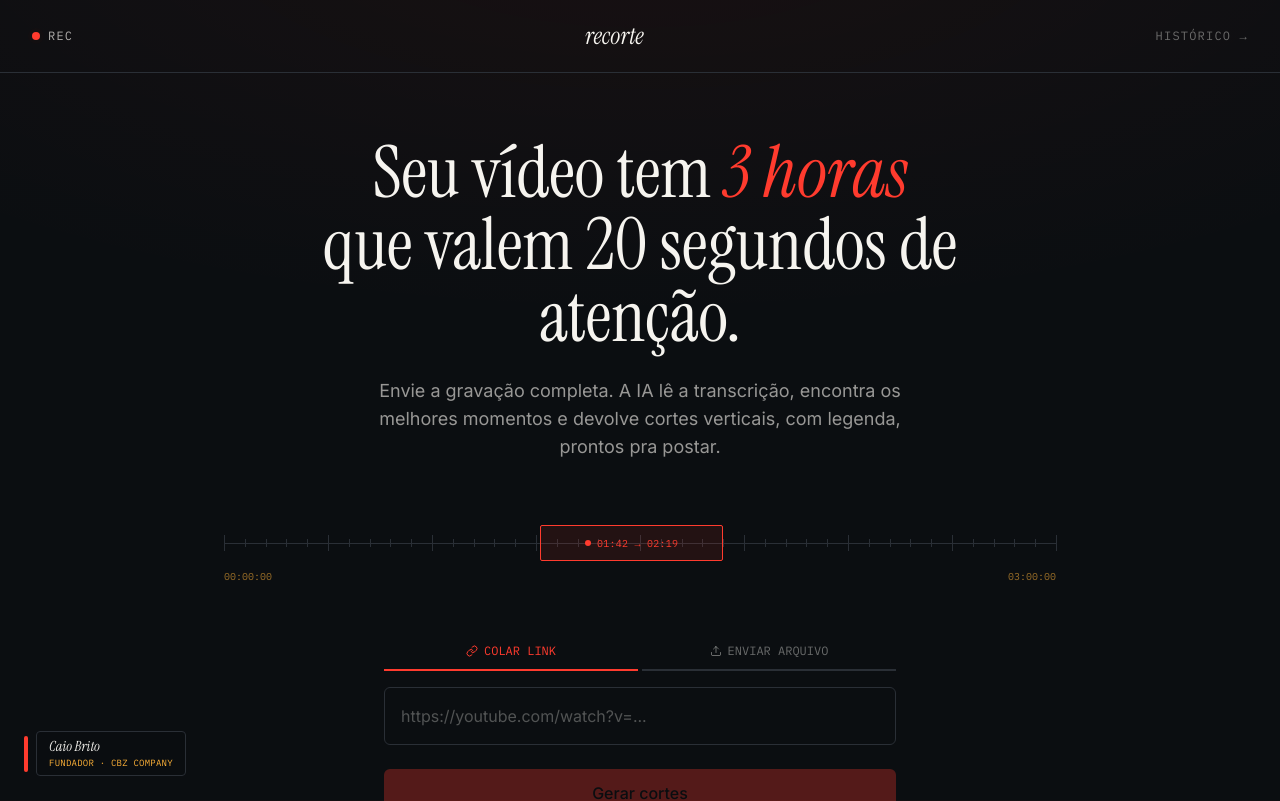
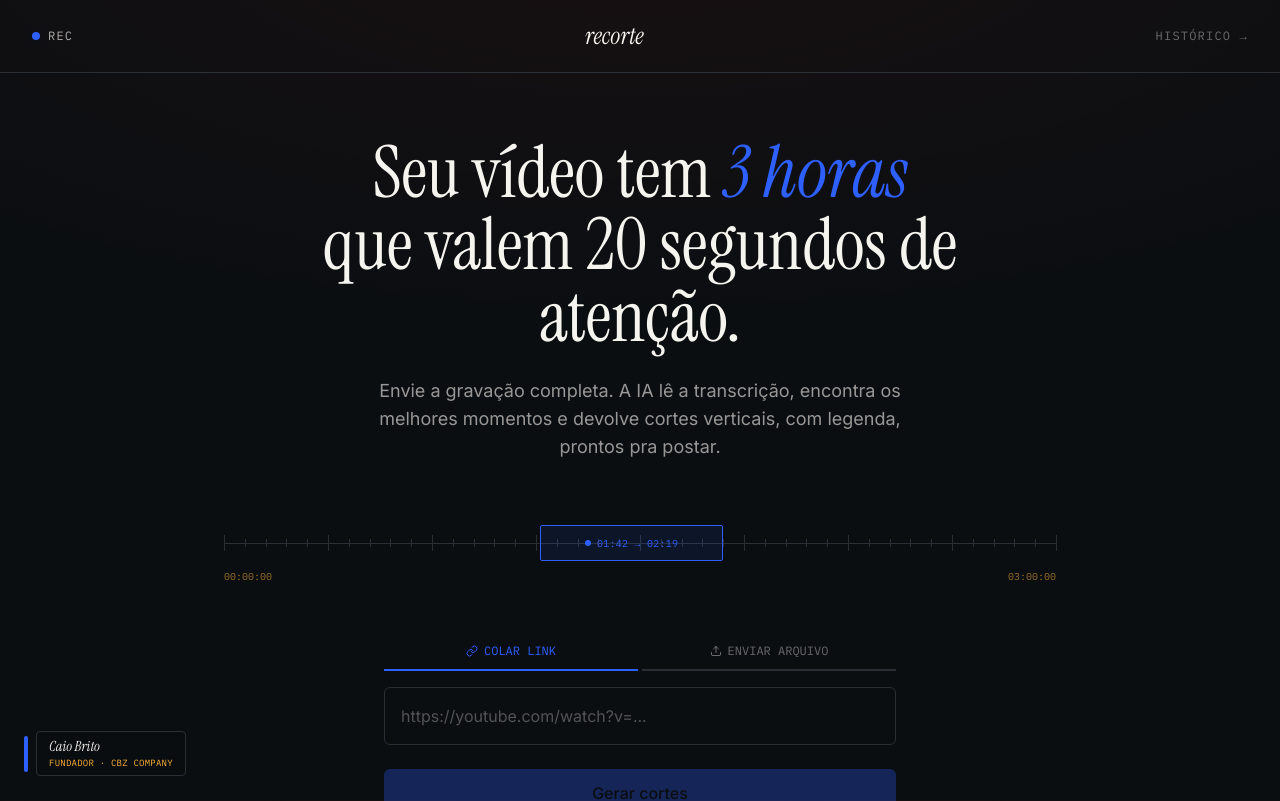
Before and after one commit to caio2163227-bot/meus-cortes-de-video, a Next.js app: page / in a window 1280 px wide. Shown: the top 801 px of the page. Built offline with nearby package versions, Linux system fonts and the light colour scheme.

Commit message:
Update tailwind.config.js

```diff
--- a/tailwind.config.js
+++ b/tailwind.config.js
@@ -6,7 +6,8 @@ module.exports = {
       colors: {
         ink: '#0B0E11',
         paper: '#F6F4EF',
-        signal: '#FF3B2E',
+        signal: '#2E5FFF',
+        record: '#FF3B2E',
         timecode: '#FFB238',
         wire: '#2A2F36',
       },
```
